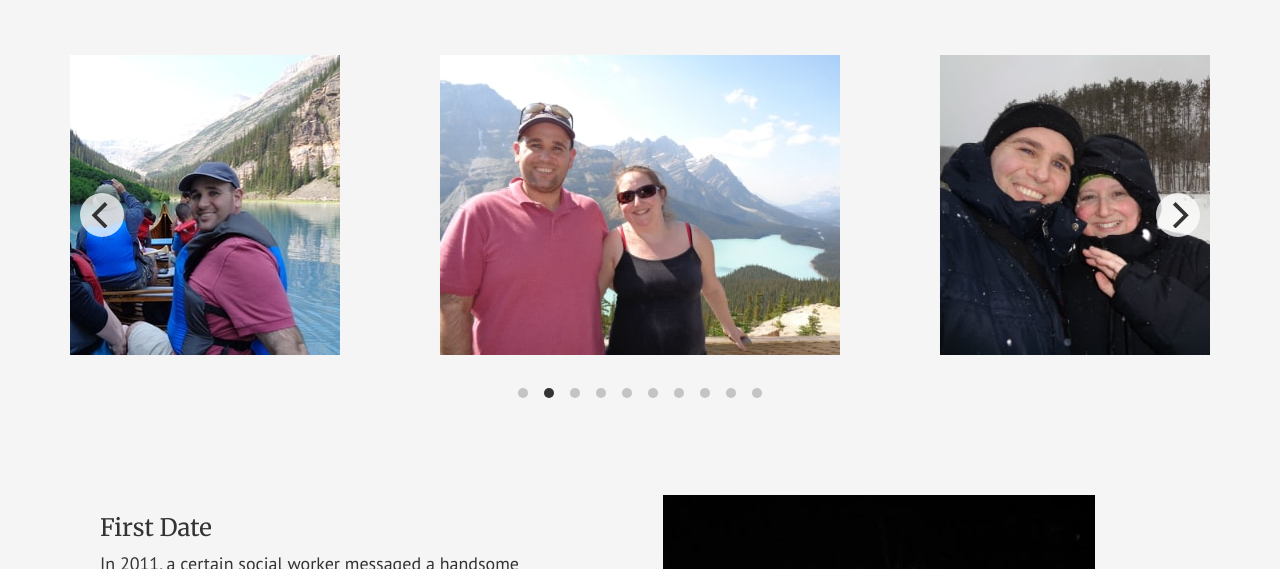
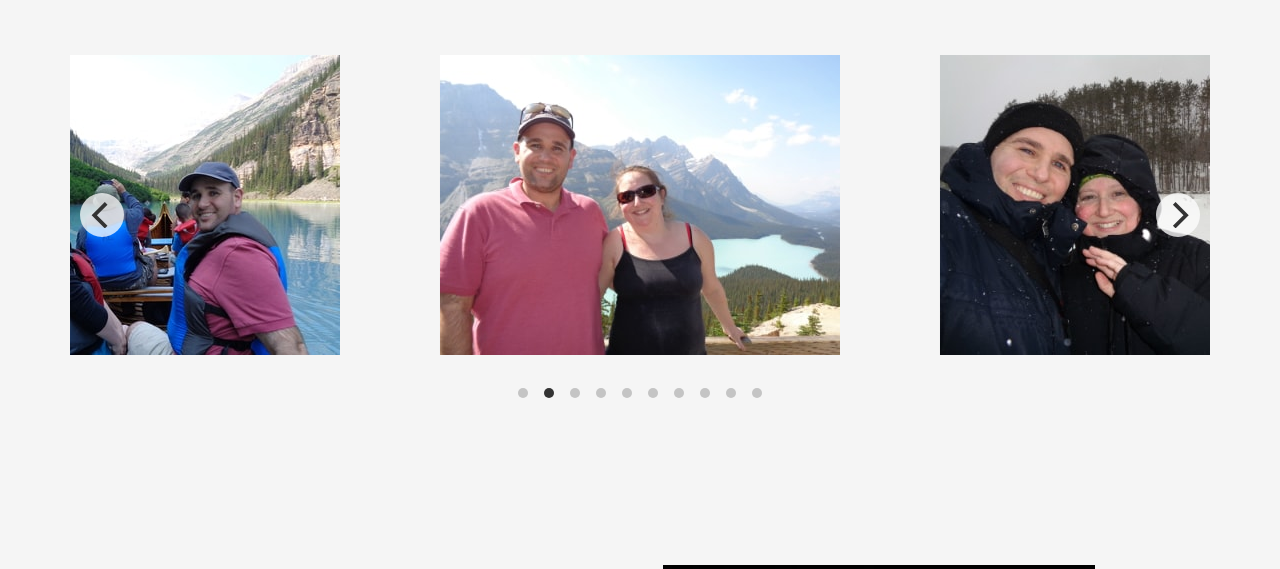
Before and after one commit to danweinstock/deely-rsvp, a plain HTML site: page index.html in a window 1280 px wide. Shown: the part 231-800 px from the top of the page. Drawn offline with nearby package versions, Linux system fonts and the light colour scheme; a script that the page names is missing.

Commit message:
here we go again

```diff
--- a/css/style.css
+++ b/css/style.css
@@ -65,4 +65,4 @@ footer{
 	font-size: 17px;
 }*/
 @import "https://fonts.googleapis.com/css?family=Merriweather|PT+Sans|Parisienne";
-body{padding-top:70px;background-color:#F5F5F5}h1{font-family:Parisienne,cursive;margin:10px 0;font-size:30px}h2{text-decoration:underline}h3{font-size:24px}.name-section{margin-top:5rem;margin-bottom:6rem}.name-section div{font-style:italic}.story-section{margin-bottom:3rem}.story-title{font-family:Merriweather,serif}.story-text{font-family:'PT Sans',sans-serif;font-size:18px}.dating-pic,.first-date-section,.proposal-section{margin-right:10rem}.full-height{height:100vh}.carousel{margin-bottom:12rem;margin-top:5rem;padding-bottom:2rem}.carousel-cell{margin:0 5rem}.rsvp-deadline{font-size:25px;margin-bottom:5rem}#registry p{font-size:18px}.location{margin-bottom:19rem}.registry-text{margin-top:5rem;margin-bottom:22rem}footer{font-size:17px}
+body{padding-top:70px;background-color:#F5F5F5}h1{font-family:Parisienne,cursive;margin:10px 0;font-size:30px}h2{text-decoration:underline}h3{font-size:24px}.name-section{margin-top:5rem;margin-bottom:6rem}.name-section div{font-style:italic}.story-section{margin-bottom:3rem}.story-title{font-family:Merriweather,serif}.story-text{font-family:'PT Sans',sans-serif;font-size:18px}.dating-pic,.first-date-section,.proposal-section{margin-right:10rem}.full-height{height:100vh}.carousel{margin-bottom:19rem;margin-top:5rem;padding-bottom:2rem}.carousel-cell{margin:0 5rem}.rsvp-deadline{font-size:25px;margin-bottom:5rem}#registry p{font-size:18px}.location{margin-bottom:19rem}.registry-text{margin-top:5rem;margin-bottom:22rem}footer{font-size:17px}
```
